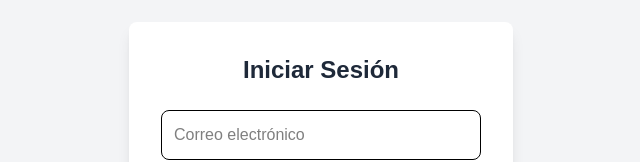
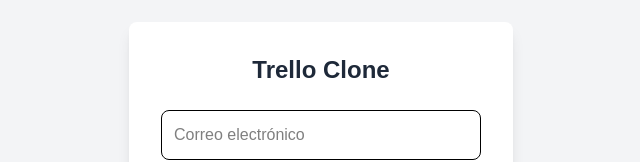
Before and after one commit to cgabrielP/trello-clone, a Next.js app: page / in a window 1280 px wide. Shown: the part 210-372 px from the top of the page, without its empty margins (319-959 px from the left). Built offline with nearby package versions, Linux system fonts and the light colour scheme; no server answers.

Commit message:
minor changes

```diff
--- a/src/app/layout.js
+++ b/src/app/layout.js
@@ -12,8 +12,8 @@
 });
 
 export const metadata = {
-  title: "Create Next App",
-  description: "Generated by create next app",
+  title: "Trello Clone",
+  description: "Created with Next",
 };
 
 export default function RootLayout({ children }) {
--- a/src/components/Login.js
+++ b/src/components/Login.js
@@ -29,7 +29,7 @@
         <div className="min-h-screen flex items-center justify-center bg-gray-100">
             <div className="bg-white p-8 rounded-lg shadow-lg w-96">
                 <h2 className="text-2xl font-bold text-gray-800 mb-6 text-center">
-                    Iniciar Sesión
+                    Trello Clone
                 </h2>
                 {error && <p className="text-red-500 text-sm text-center mb-4">{error}</p>}
                 <form onSubmit={handleSubmit} className="space-y-4">
```
